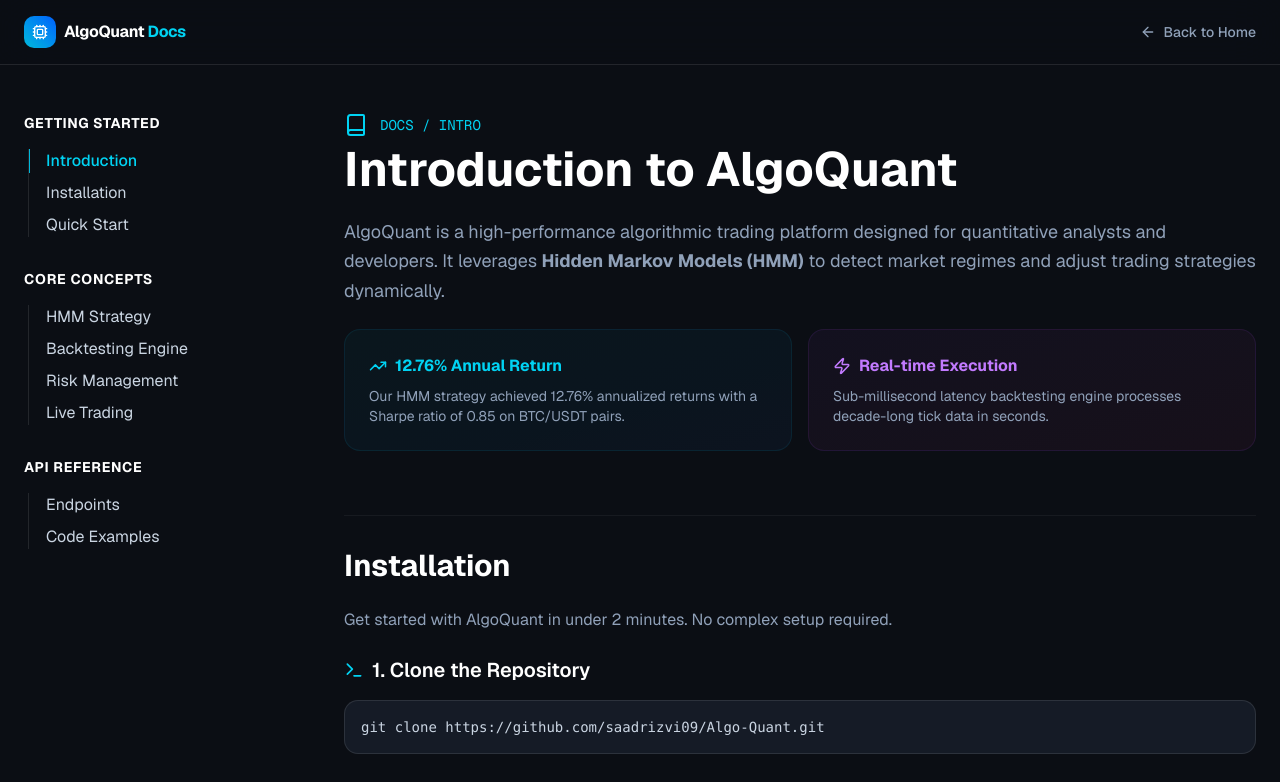
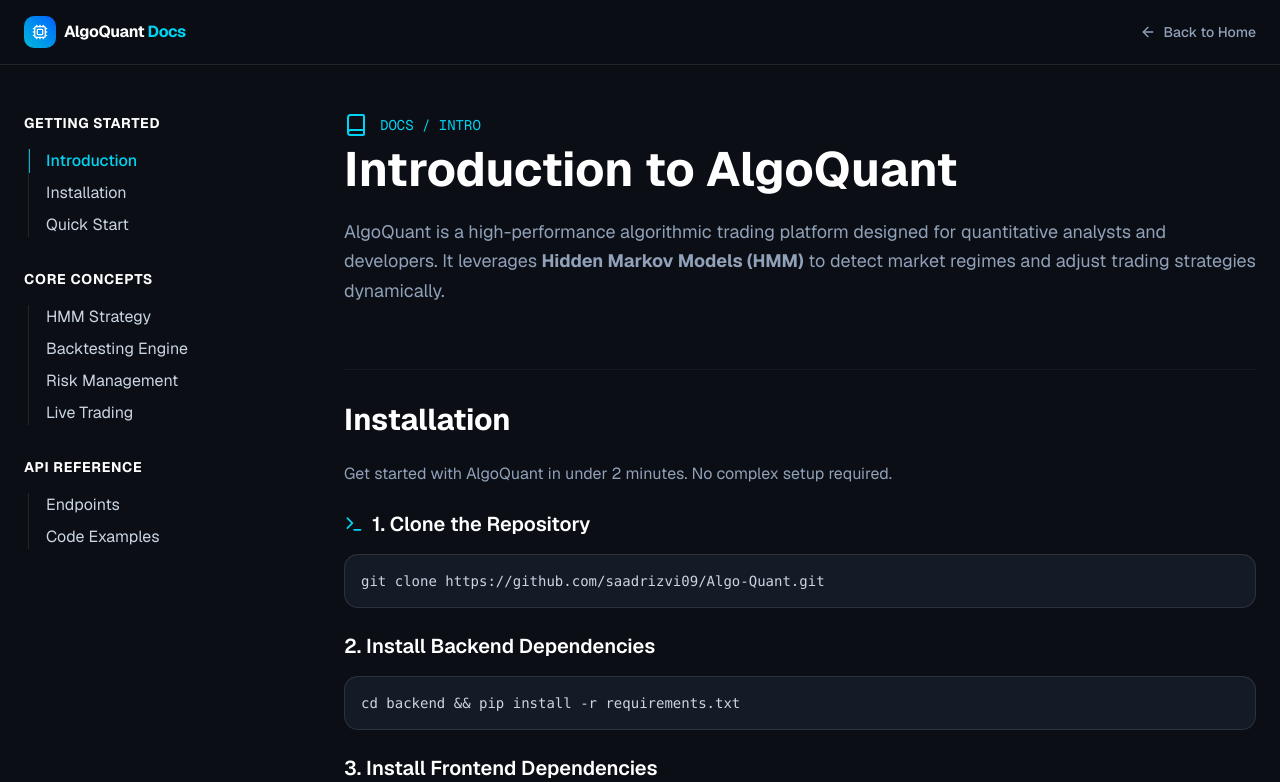
Before and after one commit to saadrizvi09/Algo-Quant, a Next.js app in the folder frontend/: page /docs in a window 1280 px wide. Shown: the top 782 px of the page. Built offline with nearby package versions, Linux system fonts and the light colour scheme.

Commit message:
added more detail to docs

```diff
--- a/frontend/src/app/docs/page.tsx
+++ b/frontend/src/app/docs/page.tsx
@@ -126,26 +126,7 @@ export default function DocsPage() {
               AlgoQuant is a high-performance algorithmic trading platform designed for quantitative analysts and developers.
               It leverages <strong>Hidden Markov Models (HMM)</strong> to detect market regimes and adjust trading strategies dynamically.
             </p>
-            <div className="grid md:grid-cols-2 gap-4">
-              <div className="p-6 bg-gradient-to-br from-cyan-500/5 to-blue-500/5 border border-cyan-500/10 rounded-2xl">
-                <h4 className="text-cyan-400 font-bold mb-2 flex items-center gap-2">
-                  <TrendingUp size={18} />
-                  12.76% Annual Return
-                </h4>
-                <p className="text-sm text-slate-400">
-                  Our HMM strategy achieved 12.76% annualized returns with a Sharpe ratio of 0.85 on BTC/USDT pairs.
-                </p>
-              </div>
-              <div className="p-6 bg-gradient-to-br from-purple-500/5 to-pink-500/5 border border-purple-500/10 rounded-2xl">
-                <h4 className="text-purple-400 font-bold mb-2 flex items-center gap-2">
-                  <Zap size={18} />
-                  Real-time Execution
-                </h4>
-                <p className="text-sm text-slate-400">
-                  Sub-millisecond latency backtesting engine processes decade-long tick data in seconds.
-                </p>
-              </div>
-            </div>
+
           </section>
 
           {/* Section: Installation */}
```
